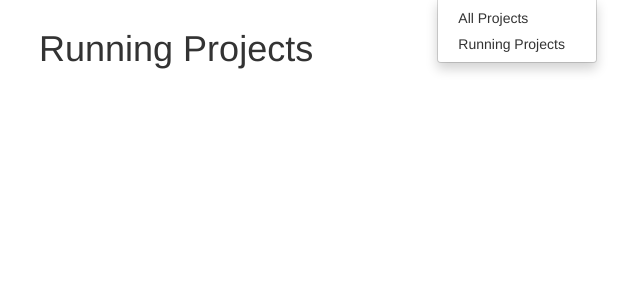
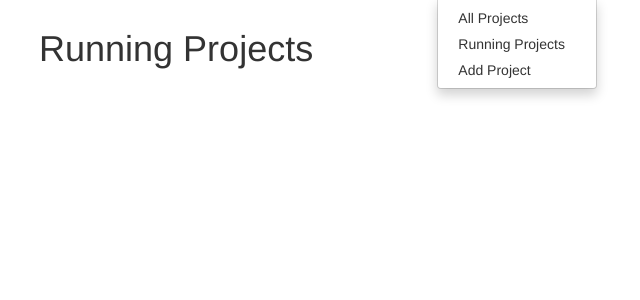
Before and after one commit to luiscberrocal/homeworkpal, a Django app: page /projects/running/ in a window 1280 px wide, after a click on "Projects". Shown: the part 51-351 px from the top of the page, without its empty margins (31-671 px from the left). Run offline with Django 3.2, Linux system fonts and the light colour scheme; data that the repository does not hold is empty; parts of the project's set-up code (start-up, migrations or seed data) failed here and were passed over; some libraries are stand-ins or nearby versions.

Commit message:
Added delete and create view

```diff
--- a/homeworkpal_project/project_admin/urls.py
+++ b/homeworkpal_project/project_admin/urls.py
@@ -1,5 +1,5 @@
 from django.conf.urls import patterns, url
-from .views import ProjectListView, ProjectDetailView, ProjectUpdateView
+from .views import ProjectListView, ProjectDetailView, ProjectUpdateView, ProjectCreateView, ProjectDeleteView
 
 __author__ = 'LBerrocal'
 
@@ -8,5 +8,7 @@ urlpatterns = patterns('',
                        url(r'^$', ProjectListView.as_view(),kwargs= {'status': 'all'}, name='all_projects'),
                        url(r'^running/$', ProjectListView.as_view(), kwargs={'status': 'running'}, name='running_projects'),
                        url(r'^(?P<pk>[\d]*)/$', ProjectDetailView.as_view(), name='project_detail'),
-                       url(r'^update/(?P<pk>[\d]*)/$', ProjectUpdateView.as_view(), name='project_update')
+                       url(r'^update/(?P<pk>[\d]*)/$', ProjectUpdateView.as_view(), name='project_update'),
+                       url(r'^create/$', ProjectCreateView.as_view(), name='project_create'),
+                        url(r'^delete/(?P<pk>[\d]*)/$', ProjectDeleteView.as_view(), name='project_delete'),
                        )
--- a/homeworkpal_project/project_admin/views.py
+++ b/homeworkpal_project/project_admin/views.py
@@ -1,7 +1,8 @@
+from django.core.urlresolvers import reverse_lazy
 from django.shortcuts import render
 
 # Create your views here.
-from django.views.generic import ListView, DetailView, UpdateView
+from django.views.generic import ListView, DetailView, UpdateView, CreateView, DeleteView
 from .models import Project
 
 
@@ -29,9 +30,13 @@ class ProjectUpdateView(UpdateView):
               'planned_end_date', 'actual_start_date', 'actual_end_date',
               'planned_man_hours', 'type', 'group', 'priority']
 
-    # actual_end_date = models.DateField(null=True, blank=True)
-    # slug = AutoSlugField(populate_from='short_name', max_length=60, unique=True)
-    # planned_man_hours = models.DecimalField(max_digits=7, decimal_places=2)
-    # type = models.CharField(max_length=8, choices=PROJECT_TYPES, default=MAIN_PROJECT)
-    # group = models.ForeignKey(CompanyGroup, null=True)
-    # priority = models.IntegerField(default=10, help_text='The lower the number the higher the priority')
+
+class ProjectCreateView(CreateView):
+    model = Project
+    fields = ['short_name', 'description', 'planned_start_date',
+              'planned_end_date', 'actual_start_date', 'actual_end_date',
+              'planned_man_hours', 'type', 'group', 'priority']
+
+class ProjectDeleteView(DeleteView):
+    model = Project
+    success_url = reverse_lazy('all_projects')
--- a/homeworkpal_project/templates/base.html
+++ b/homeworkpal_project/templates/base.html
@@ -52,6 +52,7 @@
                     <ul class="dropdown-menu">
                         <li><a href="{% url 'all_projects' %}">All Projects</a></li>
                         <li><a href="{% url 'running_projects' %}">Running Projects</a></li>
+                        <li><a href="{% url 'project_create' %}">Add Project</a></li>
                     </ul>
                 </li>
             </ul>
--- a/homeworkpal_project/templates/project_admin/project_detail.html
+++ b/homeworkpal_project/templates/project_admin/project_detail.html
@@ -21,4 +21,5 @@
     </div>
     <div>
         <a class="btn btn-primary" role="button" href="{% url 'project_update' project.pk %}">Edit</a></div>
+<a class="btn btn-primary" role="button" href="{% url 'project_delete' project.pk %}">Delete</a></div>
 {% endblock content %}
```
Also changed, not shown: homeworkpal_project/templates/project_admin/project_confirm_delete.html (added, +10 -0 lines).
